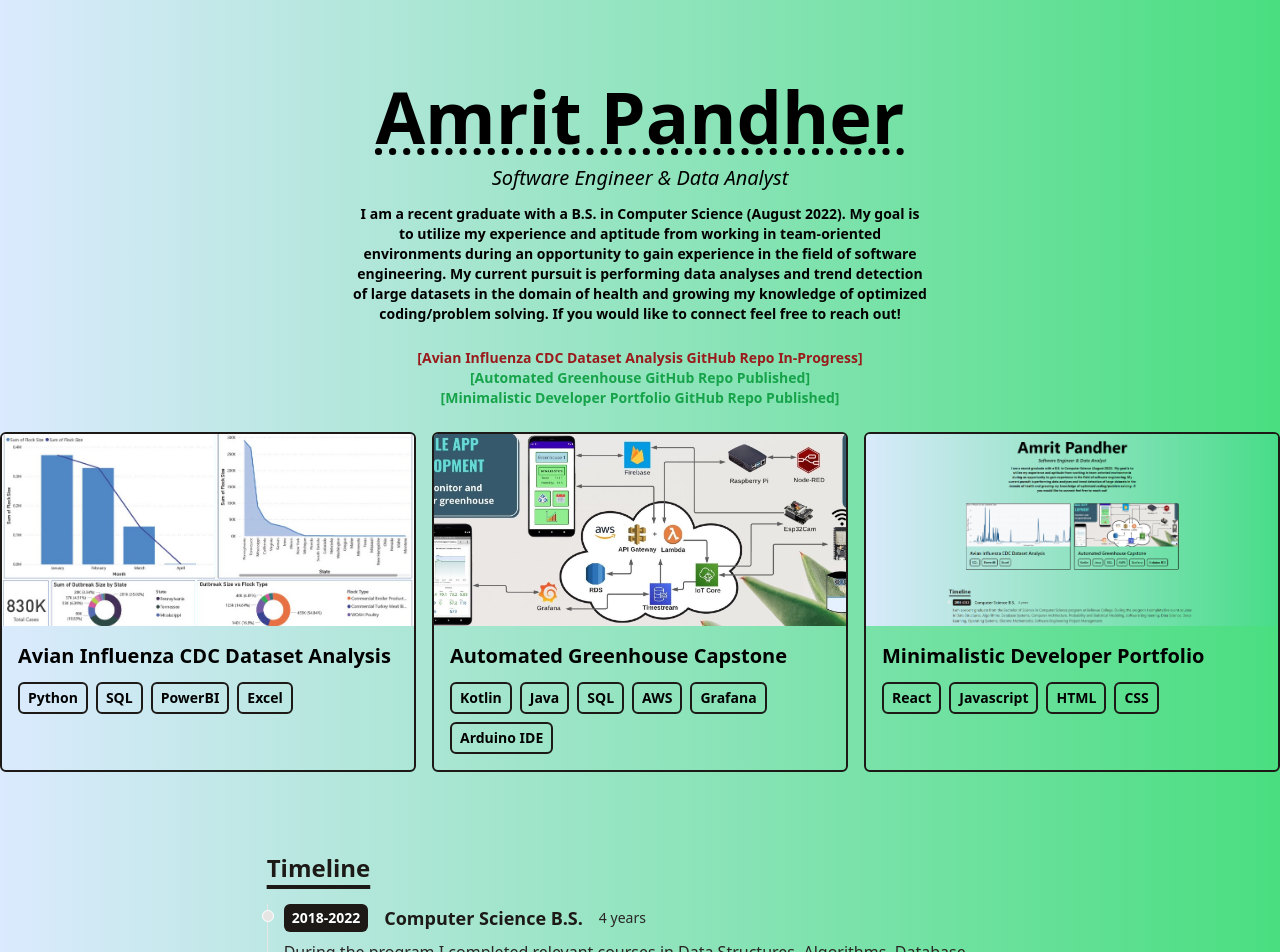
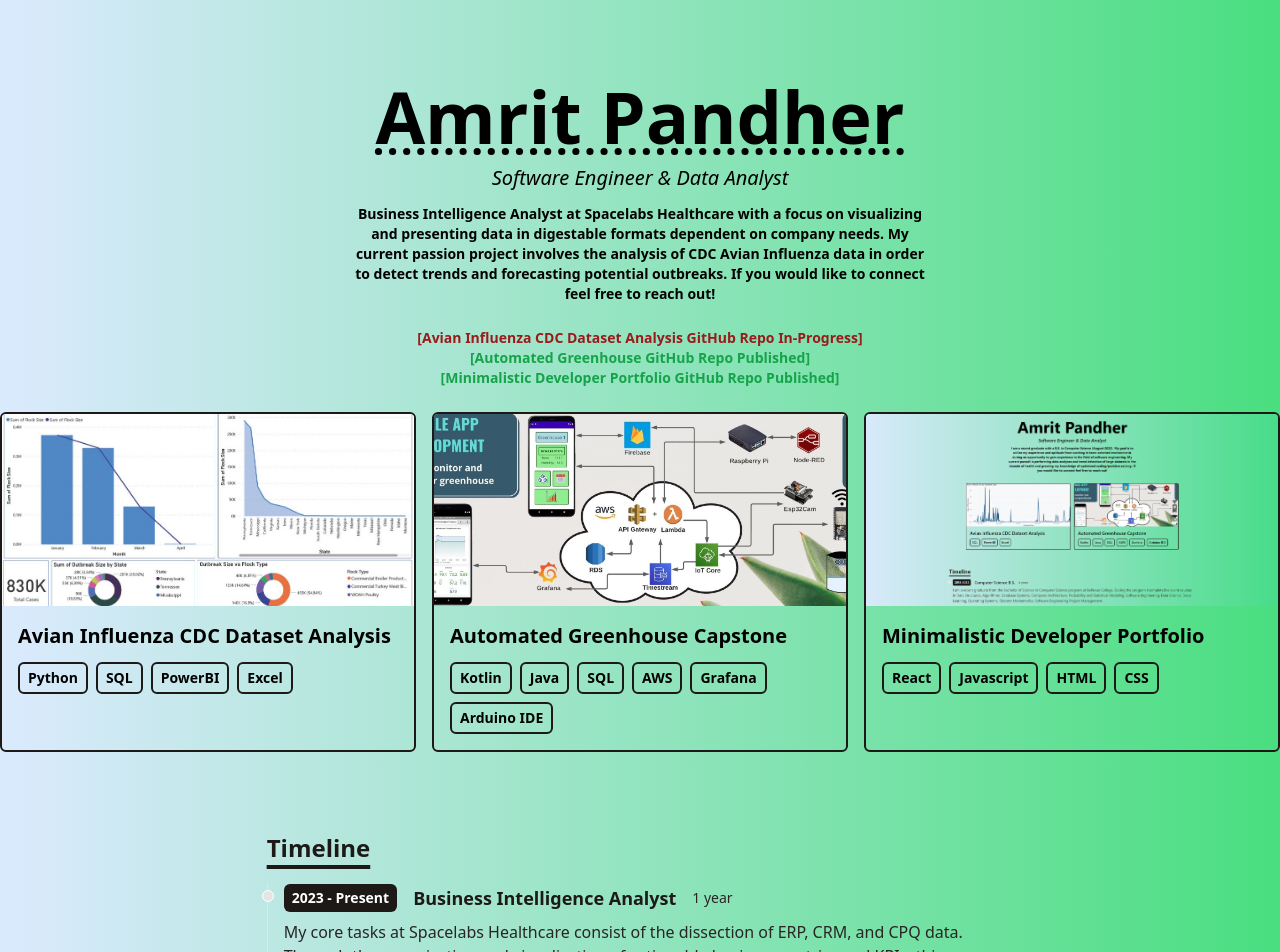
Before and after one commit to amritspandher/Minimalist-Dev-Portfolio, a React (Vite) app: page / in a window 1280 px wide. Shown: the top 952 px of the page. Built offline with nearby package versions, Linux system fonts and the light colour scheme.

Commit message:
Timeline + Intro Update

```diff
--- a/src/components/Intro.jsx
+++ b/src/components/Intro.jsx
@@ -13,10 +13,10 @@ function Intro() {
             </h1>
             <p className="text-base md:text-xl mb-3 font-medium italic">Software Engineer & Data Analyst</p>
             <p className="text-sm max-w-xl mb-6 font-bold">
-                I am a recent graduate with a B.S. in Computer Science (August 2022).
-                My goal is to utilize my experience and aptitude from working in team-oriented environments during an opportunity to gain experience in the field of software engineering.
-                My current pursuit is performing data analyses and trend detection of large datasets in the domain of health and growing my knowledge of optimized coding/problem solving.
-                If you would like to connect feel free to reach out!  </p>
+                Business Intelligence Analyst at Spacelabs Healthcare with a focus on visualizing and
+                presenting data in digestable formats dependent on company needs. My current passion project
+                involves the analysis of CDC Avian Influenza data in order to detect trends and forecasting
+                potential outbreaks. If you would like to connect feel free to reach out!  </p>
             <p className="text-sm max-w-xl font-bold text-red-800">
                 [Avian Influenza CDC Dataset Analysis GitHub Repo In-Progress]
             </p>
--- a/src/data/timeline.js
+++ b/src/data/timeline.js
@@ -1,4 +1,14 @@
 export default [
+    {
+        year: '2023 - Present',
+        title: 'Business Intelligence Analyst',
+        duration: '1 year',
+        details:
+            'My core tasks at Spacelabs Healthcare consist of the \
+            dissection of ERP, CRM, and CPQ data. Through the organization \
+            and visualization of actionable business metrics and KPIs, this \
+            information is presented and tailored to end-user needs.'
+    },
     {
         year: '2018-2022',
         title: 'Computer Science B.S.',
```
